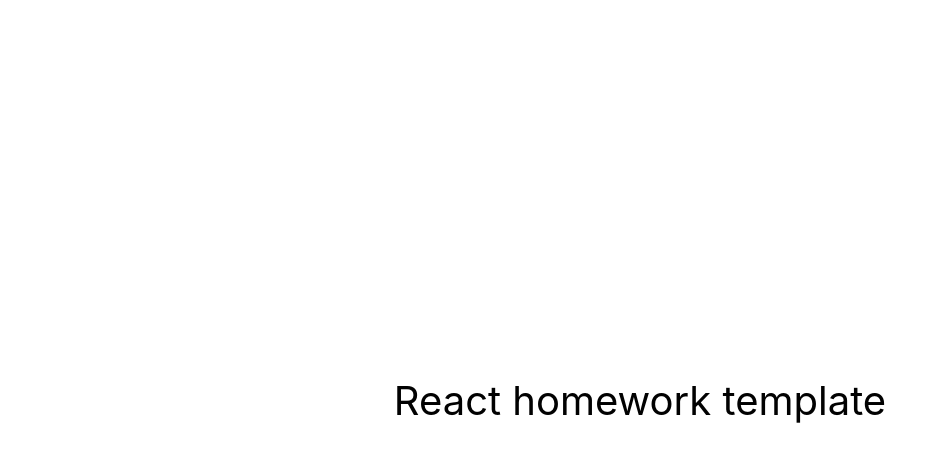
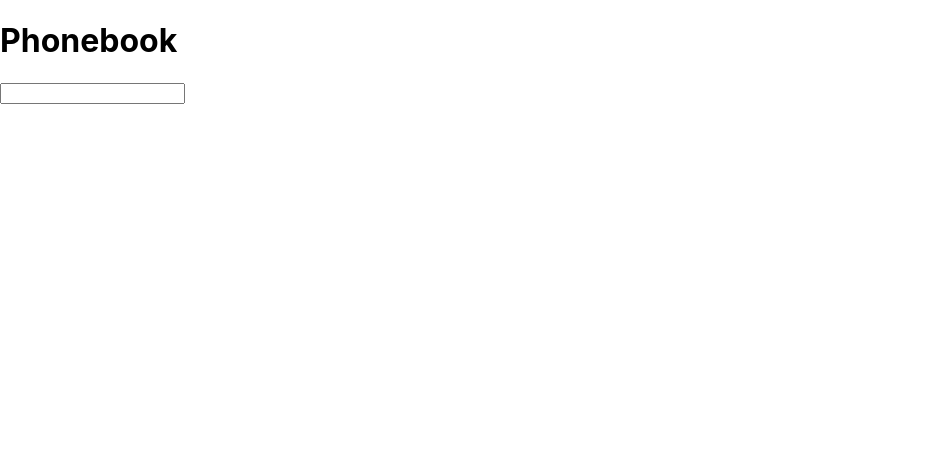
Before and after one commit to HordiienkoOlha/goit-react-hw-02-phonebook, a React (Create React App) app: page / in a window 1280 px wide. Shown: the top 462 px of the page, without its empty margins (0-947 px from the left). Built offline with nearby package versions, Linux system fonts and the light colour scheme.

Commit message:
edit app

```diff
--- a/package.json
+++ b/package.json
@@ -7,6 +7,7 @@
     "@testing-library/jest-dom": "^5.16.3",
     "@testing-library/react": "^12.1.4",
     "@testing-library/user-event": "^13.5.0",
+    "prop-types": "^15.8.1",
     "react": "^18.1.0",
     "react-dom": "^18.1.0",
     "react-scripts": "5.0.1",
--- /dev/null
+++ b/src/components/App.js
@@ -0,0 +1,31 @@
+import { Component } from 'react';
+
+class App extends Component {
+  state = {
+    contacts: [],
+    name: '',
+  };
+  render() {
+    return (
+      <div>
+        <h1>Phonebook</h1>
+        <input
+          type="text"
+          name="name"
+          pattern="^[a-zA-Zа-яА-Я]+(([' -][a-zA-Zа-яА-Я ])?[a-zA-Zа-яА-Я]*)*$"
+          title="Name may contain only letters, apostrophe, dash and spaces. For example Adrian, Jacob Mercer, Charles de Batz de Castelmore d'Artagnan"
+          required
+        />
+      </div>
+    );
+  }
+}
+export default App;
+// <div>
+// <h1>Phonebook</h1>
+//  <ContactForm ... />
+
+//  <h2>Contacts</h2>
+// <Filter ... />
+// <ContactList ... />
+//</div>
--- a/src/components/App.jsx
+++ /dev/null
@@ -1,16 +0,0 @@
-export const App = () => {
-  return (
-    <div
-      style={{
-        height: '100vh',
-        display: 'flex',
-        justifyContent: 'center',
-        alignItems: 'center',
-        fontSize: 40,
-        color: '#010101'
-      }}
-    >
-      React homework template
-    </div>
-  );
-};
--- a/src/index.js
+++ b/src/index.js
@@ -1,6 +1,6 @@
 import React from 'react';
 import ReactDOM from 'react-dom/client';
-import { App } from 'components/App';
+import App from 'components/App';
 import './index.css';
 
 ReactDOM.createRoot(document.getElementById('root')).render(
```
Also changed, not shown: 1 other file (tests, documents, lock files or other folders).
